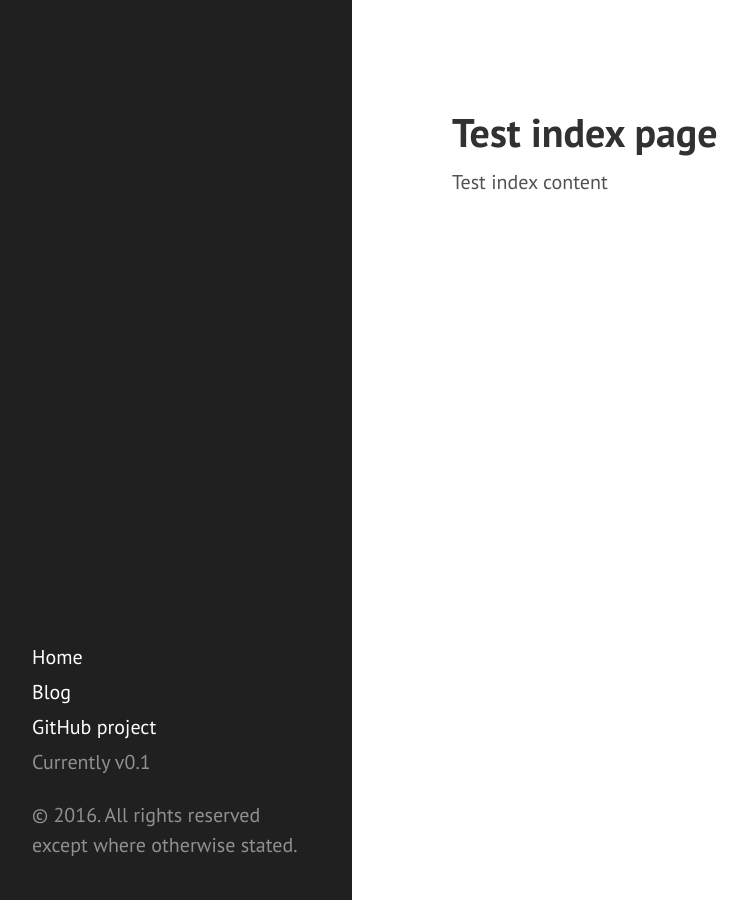
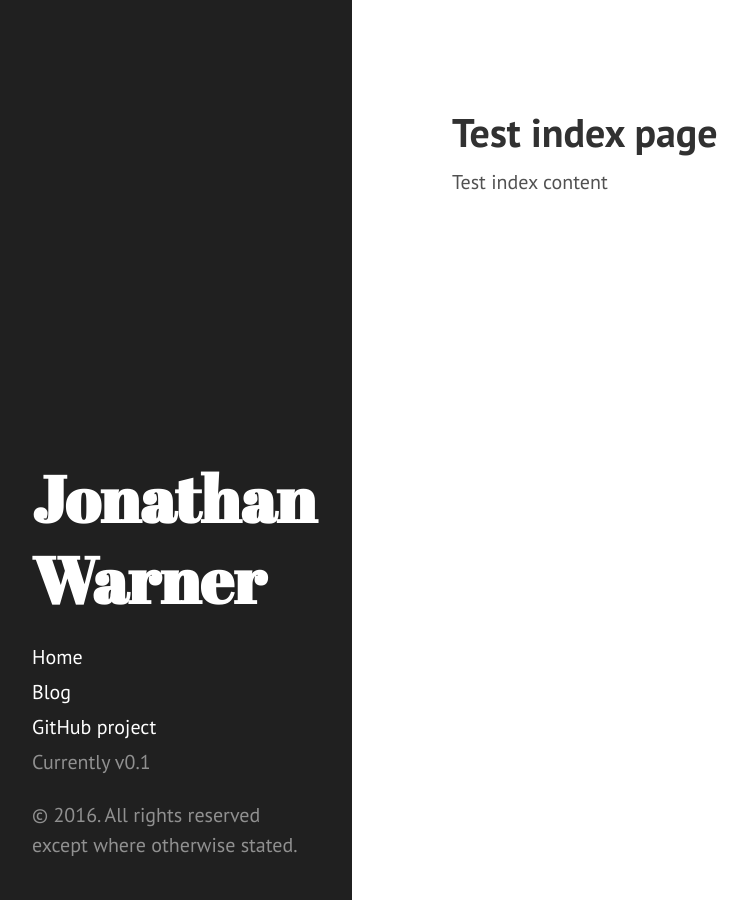
Before and after one commit to toadhats/toadhats.github.io, a Jekyll site: the page built from index.html, in a window 1280 px wide. Shown: the whole page, without its empty margins (8-756 px from the left). Built offline with Jekyll 4.4.1, drawn with Linux system fonts in a browser that asks for light colours.

Commit message:
adding title and tagline

```diff
--- a/_config.yml
+++ b/_config.yml
@@ -6,6 +6,10 @@ lsi: true
 gems:
   - jekyll-sitemap
 
+# Page info etc
+title: Jonathan Warner
+tagline: 'Generic developer profile?'
+
 # Custom variables
 version: 0.1
 github:
```
